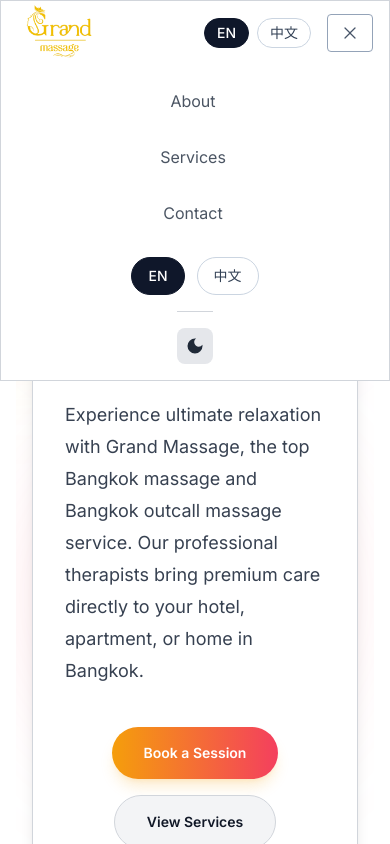
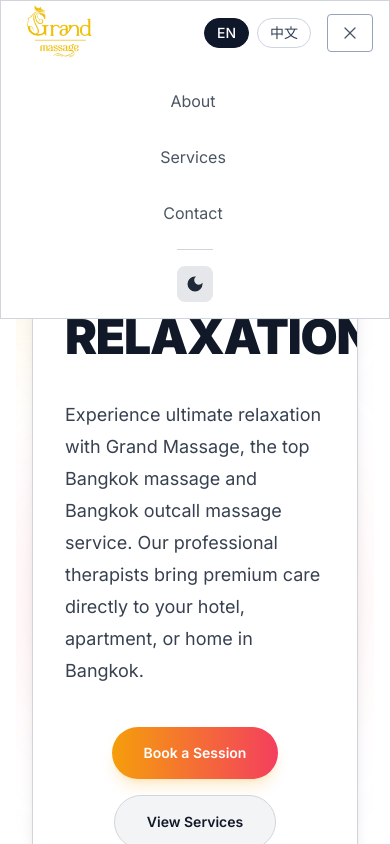
Before and after one commit to DT-Apple-Dot/massage-website, a Next.js app: page / in a window 390 px wide. Both pictures are taken after a click on the button 350 px from the left and 33 px from the top of the page. Shown: the top 844 px of the page. Built offline with nearby package versions, Linux system fonts and the light colour scheme.

Commit message:
update toggle

```diff
--- a/src/app/components/MenuOverlay.jsx
+++ b/src/app/components/MenuOverlay.jsx
@@ -14,30 +14,7 @@ const MenuOverlay = ({ links, handleLinkClick, locale, onLocaleChange }) => {
           />
         </li>
       ))}
-      <li className="flex gap-3 pt-2">
-        <button
-          type="button"
-          onClick={() => onLocaleChange("en")}
-          className={`rounded-full border px-4 py-2 text-sm font-medium transition-colors ${
-            locale === "en"
-              ? "bg-slate-900 text-white border-slate-900"
-              : "bg-white text-slate-700 border-slate-300 dark:bg-[#1F2937] dark:text-slate-200 dark:border-slate-600"
-          }`}
-        >
-          EN
-        </button>
-        <button
-          type="button"
-          onClick={() => onLocaleChange("zh")}
-          className={`rounded-full border px-4 py-2 text-sm font-medium transition-colors ${
-            locale === "zh"
-              ? "bg-slate-900 text-white border-slate-900"
-              : "bg-white text-slate-700 border-slate-300 dark:bg-[#1F2937] dark:text-slate-200 dark:border-slate-600"
-          }`}
-        >
-          中文
-        </button>
-      </li>
+      {/* Language buttons removed from overlay — mobile has buttons in NavBar */}
       <li className="border-t border-gray-300 dark:border-gray-600 pt-4">
         <ThemeToggle />
       </li>
--- a/src/app/components/ProjectCard.jsx
+++ b/src/app/components/ProjectCard.jsx
@@ -2,6 +2,7 @@ import React, { useState } from "react";
 import BookingModal from "./BookingModal";
 import Button from "./ui/Button";
 import PricingList from "./ui/PricingList";
+import Image from "next/image";
 
 const ProjectCard = ({ imgUrl, title, description, prices = [] }) => {
   const [showBookingModal, setShowBookingModal] = useState(false);
@@ -10,11 +11,12 @@ const ProjectCard = ({ imgUrl, title, description, prices = [] }) => {
     <>
       <div className="bg-gray-50 dark:bg-[#181818] rounded-xl overflow-hidden flex flex-col justify-between hover:shadow-xl hover:shadow-amber-500/20 dark:hover:shadow-amber-500/20 transition-shadow duration-300 border border-gray-200 dark:border-gray-800">
         <div className="h-48 sm:h-56 md:h-64 lg:h-72 rounded-t-xl overflow-hidden relative group">
-          <img
+          <Image
             src={imgUrl}
             alt={title}
-            loading="lazy"
-            className="w-full h-full object-cover object-center"
+            fill
+            className="object-cover object-center"
+            sizes="(max-width: 640px) 100vw, (max-width: 1024px) 50vw, 33vw"
           />
         </div>
 
```
